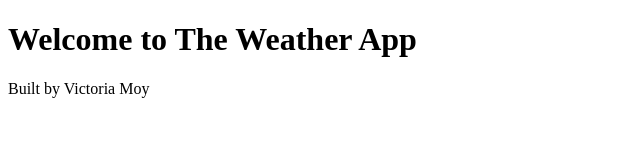
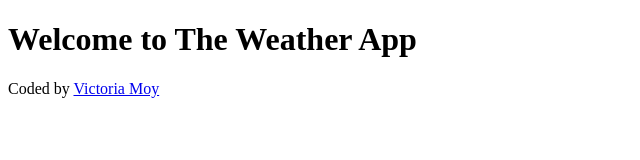
Before and after one commit to vmoyyy/Weather-App-By-Victoria-Moy, a plain HTML site: page index.html/index.html in a window 1280 px wide. Shown: the whole page, without its empty margins (0-640 px from the left). Drawn offline with Linux system fonts and the light colour scheme.

Commit message:
Added GitHub footer hyperlink

```diff
--- a/index.html/index.html
+++ b/index.html/index.html
@@ -8,6 +8,9 @@
   <body>
     <h1>Welcome to The Weather App</h1>
 
-    <footer>Built by Victoria Moy</footer>
+    <footer>
+        Coded by <a href="https://github.com/vmoyyy/Weather-App-By-Victoria-Moy "target=blank" />
+    Victoria Moy </a>
+    </footer>
   </body>
 </html>
```
